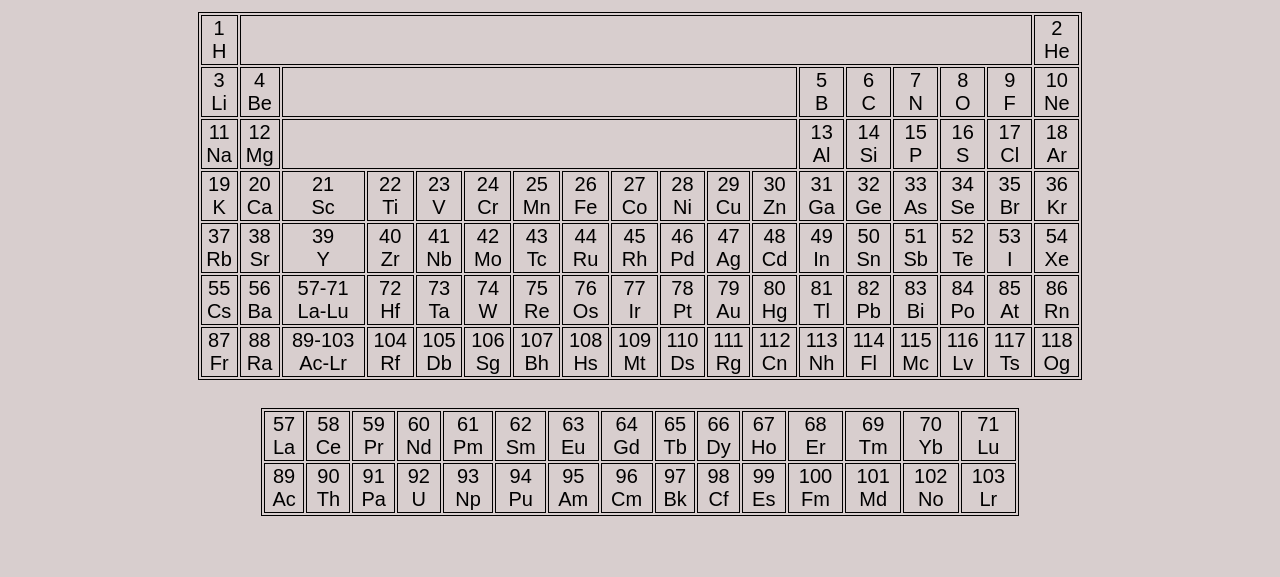
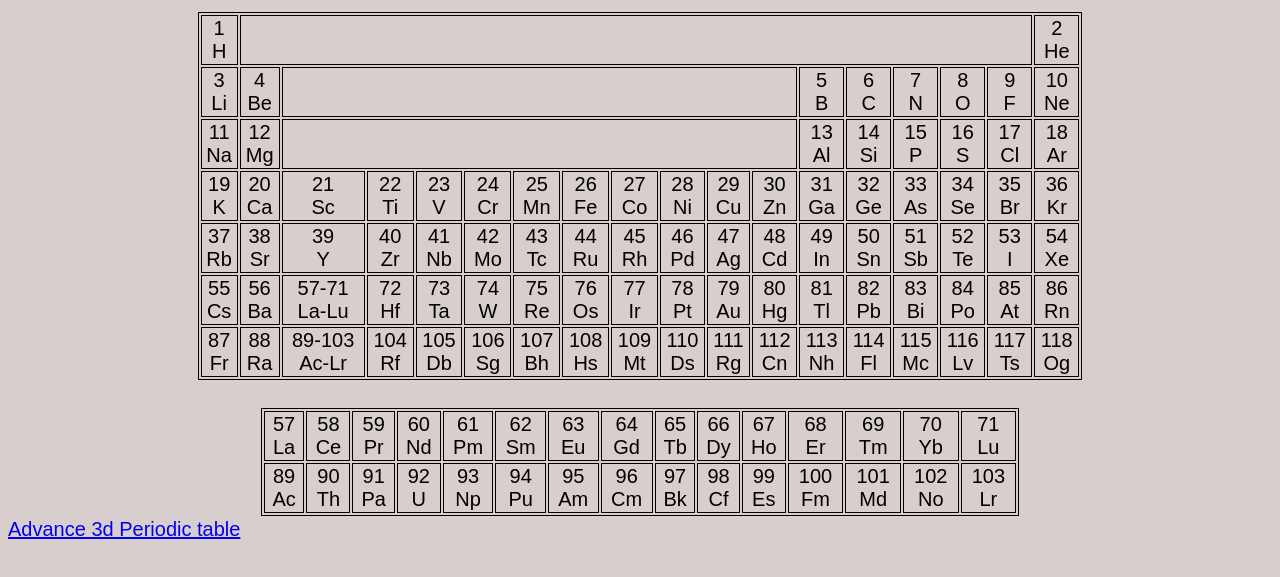
Before and after one commit to Shahzaib-001-hub/Html_Css_JS, a plain HTML site: page index.html in a window 1280 px wide. Shown: the part 113-690 px from the top of the page. Drawn offline with Linux system fonts and the light colour scheme.

Commit message:
add link to advance periodic

```diff
--- a/index.html
+++ b/index.html
@@ -165,8 +165,8 @@
 </tr>
 </table>
 
-<div>
-    <a href=""></a>
+<div class="adv_P">
+    <a href="./3dadv_periodic_table.html">Advance 3d Periodic table</a>
 </div>
 
 </body>
--- a/style.css
+++ b/style.css
@@ -26,3 +26,9 @@ tr, td{
     width: 60%;
 
 }
+
+.adv_P {
+    font-family: 'Gill Sans', 'Gill Sans MT', Calibri, 'Trebuchet MS', sans-serif;
+    font-weight: 500;
+
+}
```
